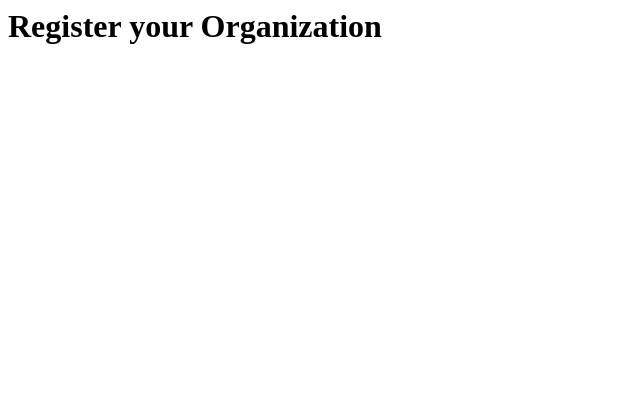
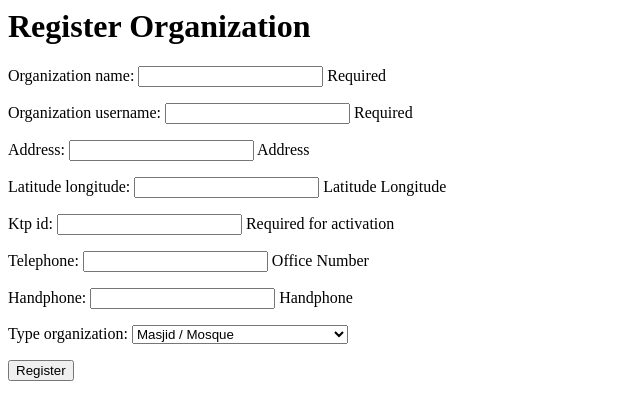
Before and after one commit to Maskatheer/shadaqahfest, a Django app: page /register/organization/ in a window 1280 px wide. Shown: the top 420 px of the page, without its empty margins (0-640 px from the left). Run offline with Django 3.2, Linux system fonts and the light colour scheme.

Commit message:
fix: add register view for individual

```diff
--- a/acountmanager/forms.py
+++ b/acountmanager/forms.py
@@ -1,12 +1,15 @@
 from django import forms
 from django.contrib.auth.forms import UserCreationForm
+from django.contrib.auth import password_validation
+from django.core.exceptions import ValidationError
+
 from acountmanager.models import User
-
 
 class LoginForm(forms.Form):
 
     username = forms.CharField()
     password = forms.CharField(widget=forms.PasswordInput)
+
 
 
 
@@ -27,15 +30,62 @@ class OrganizationRegForm(forms.Form):
         ('Other', 'Other'),
     )
 
-    organization_name = forms.CharField(help_text='Required')
-    address = forms.CharField(help_text='Address')
-    latitude_longitude = forms.CharField(help_text='Latitude Longitude')
-    ktp_id = forms.CharField(help_text='Required for activation')
+    organization_name = forms.CharField(help_text='Required', required=True)
+    organization_username = forms.CharField(
+        help_text='Required', required=True)
+    address = forms.CharField(help_text='Address', required=True)
+    latitude_longitude = forms.CharField(help_text='Latitude Longitude', required=False)
+    ktp_id = forms.CharField(
+        help_text='Required for activation', required=True)
     telephone = forms.CharField(help_text='Office Number')
-    handphone = forms.CharField(help_text='Handphone')
+    handphone = forms.CharField(help_text='Handphone', required=True)
     type_organization = forms.ChoiceField(choices=TYPE_ORG, required=False)
     description = forms.TextInput()
 
     class Meta:
         model = User
         fields = ('username', 'email', 'organization_name', 'ktp_id', 'type_organization', 'address', 'telephone', 'description','password1', 'password2')
+
+
+
+class IndividualRegForm(forms.Form):
+
+    email = forms.EmailField(help_text='Email Text', required='True')
+    username = forms.CharField(help_text='Username', required='True')
+    full_name = forms.CharField(help_text='Your Real Name', required='True')
+    password1 = forms.CharField(label="Password",
+                                strip=False,
+                                widget=forms.PasswordInput(
+                                    attrs={'autocomplete': 'new-password'}),
+                                help_text=password_validation.password_validators_help_text_html(),)
+    password2 = forms.CharField(label="Password confirmation",
+                                widget=forms.PasswordInput(
+                                    attrs={'autocomplete': 'new-password'}),
+                                strip=False,
+                                help_text="Enter the same password as before, for verification.")
+
+    error_messages = {
+        'password_mismatch':'The two password fields didn’t match.',
+        'username_taken': 'Username already taken, please use other.',
+    }
+
+    def clean_username(self):
+        username = self.cleaned_data.get("username")
+        exist_user_with_username = User.objects.get(username=username)
+
+        if exist_user_with_username != None:
+            raise ValidationError(
+                self.error_messages['username_taken'],
+                code='username_taken',
+            )
+        return username
+
+    def clean_password2(self):
+        password1 = self.cleaned_data.get("password1")
+        password2 = self.cleaned_data.get("password2")
+        if password1 and password2 and password1 != password2:
+            raise ValidationError(
+                self.error_messages['password_mismatch'],
+                code='password_mismatch',
+            )
+        return password2
--- a/acountmanager/templates/register.html
+++ b/acountmanager/templates/register.html
@@ -1,6 +1,6 @@
 <html>
     <h1>Register</h1>
     <a href="{% url 'register_organization' %}">Are you organization ? </a> <br>
-    <a href="{% url 'register_donor' %}">Are you donor ? </a> <br>
-    <a href="{% url 'register_recipient' %}">Are you donor recipient ? </a> <br>
+    <a href="{% url 'register_donor' %}">Are you invidual ? </a> <br>
+    <!-- <a href="{% url 'register_recipient' %}">Are you donor recipient ? </a> <br> -->
 </html>
--- a/acountmanager/templates/register_donor.html
+++ b/acountmanager/templates/register_donor.html
@@ -1,3 +1,8 @@
 <html>
     <h1>Register Donor</h1>
+    <form action="" method="POST">
+        {% csrf_token %}
+        {{ form.as_p }}
+        <input type="submit" value='Register'>
+    </form>
 </html>
--- a/acountmanager/templates/register_org.html
+++ b/acountmanager/templates/register_org.html
@@ -1,4 +1,9 @@
 <html>
-    <h1>Register your Organization</h1>
+<h1>Register Organization</h1>
+<form action="" method="POST">
+    {% csrf_token %}
+    {{ form.as_p }}
+    <input type="submit" value='Register'>
+</form>
 
 </html>
--- a/acountmanager/views.py
+++ b/acountmanager/views.py
@@ -2,7 +2,7 @@ from django.shortcuts import render, redirect
 from django.contrib.auth import authenticate, login, logout
 from django.contrib.auth.views import LoginView
 
-from .forms import LoginForm
+from .forms import LoginForm, IndividualRegForm, OrganizationRegForm
 
 # Create your views here.
 def login_view(request):
@@ -22,7 +22,7 @@ def login_view(request):
                 login(request, user)
                 return redirect('home')
             else:
-                print('eror user none')
+                form = LoginForm()
     else:
         form = LoginForm()
         context = {
@@ -39,13 +39,29 @@ def register_view(request):
     return render(request, 'register.html')
 
 def register_organization(request):
-    return render(request, 'register_org.html')
+    if request.method == 'POST':
+        form = OrganizationRegForm(request.POST)
+    else:
+        form = OrganizationRegForm()
+        context = {
+            'form':form
+        }
+        return render(request, 'register_org.html', context=context)
+
 
 def register_recipient(request):
     return render(request, 'register_recipient.html')
 
 def register_donor(request):
-    return render(request, 'register_donor.html')
+    if request.method == 'POST':
+        form = IndividualRegForm(request.POST)
+    else:
+        form = IndividualRegForm()
+        context = {
+            'form':form
+        }
+        return render(request, 'register_donor.html', context=context)
+
 
 def profile(request):
     return render(request, 'profile.html')
```
